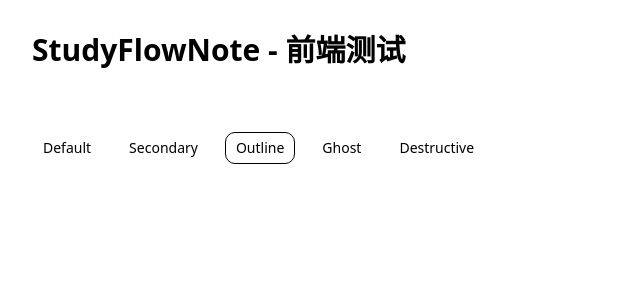
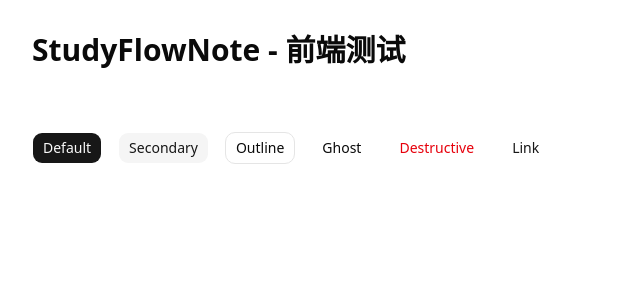
Before and after one commit to AiKunLa/StudyFlowNote, a React app in the folder frontend/: page / in a window 1280 px wide. Shown: the top 300 px of the page, without its empty margins (0-640 px from the left). Built offline with nearby package versions, Linux system fonts and the light colour scheme; the HTML template or start-up script is replaced by a standard one.

Commit message:
feat: 修复样式冲突问题

```diff
--- a/frontend/src/components/test/TestButton.tsx
+++ b/frontend/src/components/test/TestButton.tsx
@@ -2,12 +2,13 @@ import { Button } from "@/components/ui/button";
 
 export function TestButton() {
   return (
-    <div className="flex gap-4 p-8">
-      <Button>Default</Button>
+    <div className="flex flex-wrap gap-4 p-8">
+      <Button variant="default">Default</Button>
       <Button variant="secondary">Secondary</Button>
       <Button variant="outline">Outline</Button>
       <Button variant="ghost">Ghost</Button>
       <Button variant="destructive">Destructive</Button>
+      <Button variant="link">Link</Button>
     </div>
   );
 }
--- a/frontend/src/index.css
+++ b/frontend/src/index.css
@@ -1,92 +1,51 @@
-@import "tw-animate-css";
-@import "shadcn/tailwind.css";
-@import "@fontsource-variable/geist";
 @tailwind base;
 @tailwind components;
 @tailwind utilities;
 
 @layer base {
   :root {
-    --background: oklch(1 0 0);
-    --foreground: oklch(0.145 0 0);
-    --card: oklch(1 0 0);
-    --card-foreground: oklch(0.145 0 0);
-    --popover: oklch(1 0 0);
-    --popover-foreground: oklch(0.145 0 0);
-    --primary: oklch(0.205 0 0);
-    --primary-foreground: oklch(0.985 0 0);
-    --secondary: oklch(0.97 0 0);
-    --secondary-foreground: oklch(0.205 0 0);
-    --muted: oklch(0.97 0 0);
-    --muted-foreground: oklch(0.556 0 0);
-    --accent: oklch(0.97 0 0);
-    --accent-foreground: oklch(0.205 0 0);
-    --destructive: oklch(0.577 0.245 27.325);
-    --destructive-foreground: 210 40% 98%;
-    --border: oklch(0.922 0 0);
-    --input: oklch(0.922 0 0);
-    --ring: oklch(0.708 0 0);
+    --background: 1 0 0;
+    --foreground: 0.145 0 0;
+    --card: 1 0 0;
+    --card-foreground: 0.145 0 0;
+    --popover: 1 0 0;
+    --popover-foreground: 0.145 0 0;
+    --primary: 0.205 0 0;
+    --primary-foreground: 0.985 0 0;
+    --secondary: 0.97 0 0;
+    --secondary-foreground: 0.205 0 0;
+    --muted: 0.97 0 0;
+    --muted-foreground: 0.556 0 0;
+    --accent: 0.97 0 0;
+    --accent-foreground: 0.205 0 0;
+    --destructive: 0.577 0.245 27.325;
+    --destructive-foreground: 0.985 0 0;
+    --border: 0.922 0 0;
+    --input: 0.922 0 0;
+    --ring: 0.708 0 0;
     --radius: 0.625rem;
-    --chart-1: oklch(0.809 0.105 251.813);
-    --chart-2: oklch(0.623 0.214 259.815);
-    --chart-3: oklch(0.546 0.245 262.881);
-    --chart-4: oklch(0.488 0.243 264.376);
-    --chart-5: oklch(0.424 0.199 265.638);
-    --sidebar: oklch(0.985 0 0);
-    --sidebar-foreground: oklch(0.145 0 0);
-    --sidebar-primary: oklch(0.205 0 0);
-    --sidebar-primary-foreground: oklch(0.985 0 0);
-    --sidebar-accent: oklch(0.97 0 0);
-    --sidebar-accent-foreground: oklch(0.205 0 0);
-    --sidebar-border: oklch(0.922 0 0);
-    --sidebar-ring: oklch(0.708 0 0);
   }
 
   .dark {
-    --background: oklch(0.145 0 0);
-    --foreground: oklch(0.985 0 0);
-    --card: oklch(0.205 0 0);
-    --card-foreground: oklch(0.985 0 0);
-    --popover: oklch(0.205 0 0);
-    --popover-foreground: oklch(0.985 0 0);
-    --primary: oklch(0.922 0 0);
-    --primary-foreground: oklch(0.205 0 0);
-    --secondary: oklch(0.269 0 0);
-    --secondary-foreground: oklch(0.985 0 0);
-    --muted: oklch(0.269 0 0);
-    --muted-foreground: oklch(0.708 0 0);
-    --accent: oklch(0.269 0 0);
-    --accent-foreground: oklch(0.985 0 0);
-    --destructive: oklch(0.704 0.191 22.216);
-    --destructive-foreground: 210 40% 98%;
-    --border: oklch(1 0 0 / 10%);
-    --input: oklch(1 0 0 / 15%);
-    --ring: oklch(0.556 0 0);
-    --chart-1: oklch(0.809 0.105 251.813);
-    --chart-2: oklch(0.623 0.214 259.815);
-    --chart-3: oklch(0.546 0.245 262.881);
-    --chart-4: oklch(0.488 0.243 264.376);
-    --chart-5: oklch(0.424 0.199 265.638);
-    --sidebar: oklch(0.205 0 0);
-    --sidebar-foreground: oklch(0.985 0 0);
-    --sidebar-primary: oklch(0.488 0.243 264.376);
-    --sidebar-primary-foreground: oklch(0.985 0 0);
-    --sidebar-accent: oklch(0.269 0 0);
-    --sidebar-accent-foreground: oklch(0.985 0 0);
-    --sidebar-border: oklch(1 0 0 / 10%);
-    --sidebar-ring: oklch(0.556 0 0);
-  }
-  .theme {
-    --font-sans: 'Geist Variable', sans-serif;
-  }
-  * {
-    @apply border-border outline-ring/50;
-  }
-  body {
-    @apply bg-background text-foreground;
-  }
-  html {
-    @apply font-sans;
+    --background: 0.145 0 0;
+    --foreground: 0.985 0 0;
+    --card: 0.205 0 0;
+    --card-foreground: 0.985 0 0;
+    --popover: 0.205 0 0;
+    --popover-foreground: 0.985 0 0;
+    --primary: 0.922 0 0;
+    --primary-foreground: 0.205 0 0;
+    --secondary: 0.269 0 0;
+    --secondary-foreground: 0.985 0 0;
+    --muted: 0.269 0 0;
+    --muted-foreground: 0.708 0 0;
+    --accent: 0.269 0 0;
+    --accent-foreground: 0.985 0 0;
+    --destructive: 0.704 0.191 22.216;
+    --destructive-foreground: 0.985 0 0;
+    --border: 1 0 0 / 10%;
+    --input: 1 0 0 / 15%;
+    --ring: 0.556 0 0;
   }
 }
 
--- a/frontend/tailwind.config.js
+++ b/frontend/tailwind.config.js
@@ -8,38 +8,38 @@ export default {
   theme: {
     extend: {
       colors: {
-        border: "hsl(var(--border))",
-        input: "hsl(var(--input))",
-        ring: "hsl(var(--ring))",
-        background: "hsl(var(--background))",
-        foreground: "hsl(var(--foreground))",
+        border: "oklch(var(--border))",
+        input: "oklch(var(--input))",
+        ring: "oklch(var(--ring))",
+        background: "oklch(var(--background))",
+        foreground: "oklch(var(--foreground))",
         primary: {
-          DEFAULT: "hsl(var(--primary))",
-          foreground: "hsl(var(--primary-foreground))",
+          DEFAULT: "oklch(var(--primary))",
+          foreground: "oklch(var(--primary-foreground))",
         },
         secondary: {
-          DEFAULT: "hsl(var(--secondary))",
-          foreground: "hsl(var(--secondary-foreground))",
+          DEFAULT: "oklch(var(--secondary))",
+          foreground: "oklch(var(--secondary-foreground))",
         },
         destructive: {
-          DEFAULT: "hsl(var(--destructive))",
-          foreground: "hsl(var(--destructive-foreground))",
+          DEFAULT: "oklch(var(--destructive))",
+          foreground: "oklch(var(--destructive-foreground))",
         },
         muted: {
-          DEFAULT: "hsl(var(--muted))",
-          foreground: "hsl(var(--muted-foreground))",
+          DEFAULT: "oklch(var(--muted))",
+          foreground: "oklch(var(--muted-foreground))",
         },
         accent: {
-          DEFAULT: "hsl(var(--accent))",
-          foreground: "hsl(var(--accent-foreground))",
+          DEFAULT: "oklch(var(--accent))",
+          foreground: "oklch(var(--accent-foreground))",
         },
         popover: {
-          DEFAULT: "hsl(var(--popover))",
-          foreground: "hsl(var(--popover-foreground))",
+          DEFAULT: "oklch(var(--popover))",
+          foreground: "oklch(var(--popover-foreground))",
         },
         card: {
-          DEFAULT: "hsl(var(--card))",
-          foreground: "hsl(var(--card-foreground))",
+          DEFAULT: "oklch(var(--card))",
+          foreground: "oklch(var(--card-foreground))",
         },
       },
       borderRadius: {
```
